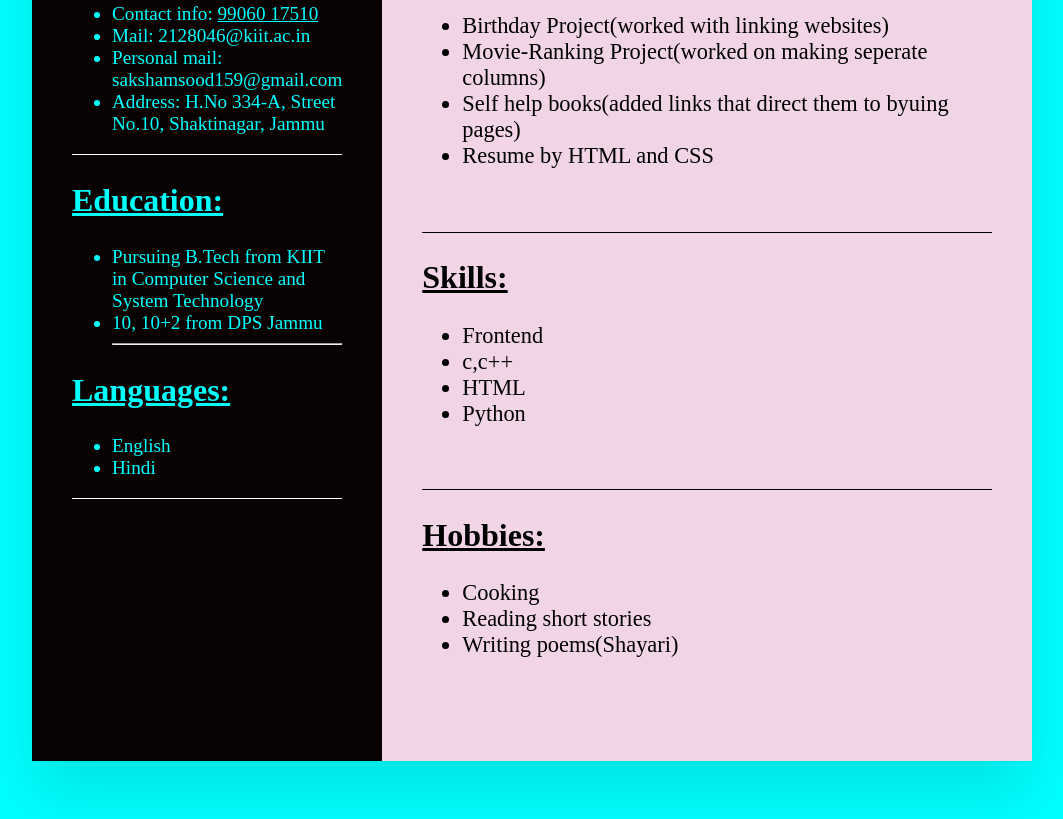
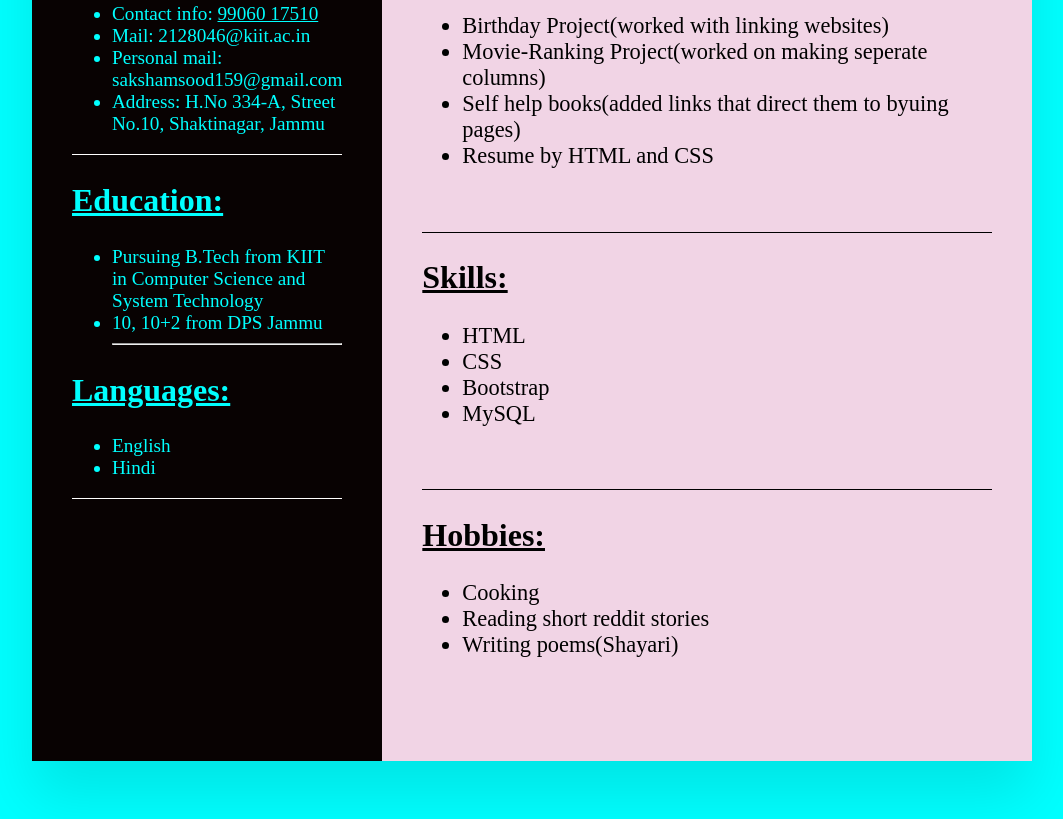
Before and after one commit to SEIZE159/Resume, a plain HTML site: page index.html in a window 1280 px wide. Shown: the part 462-1281 px from the top of the page, without its empty margins (108-1171 px from the left). Drawn offline with Linux system fonts and the light colour scheme.

Commit message:
Update index.html

```diff
--- a/index.html
+++ b/index.html
@@ -54,17 +54,17 @@
                 <div class="skills">
                     <h2><u>Skills:</u></h2>
                      <ul>
-                        <li>Frontend</li>
-                        <li>c,c++</li>
                         <li>HTML</li>
-                        <li>Python</li>
+                        <li>CSS</li>
+                        <li>Bootstrap</li>
+                        <li>MySQL</li>
                     </ul>
                 </div>
                 <div class="hobbies">
                     <h2><u>Hobbies:</u></h2>
                     <ul>
                         <li>Cooking</li>
-                        <li>Reading short stories</li>
+                        <li>Reading short reddit stories</li>
                         <li>Writing poems(Shayari)</li>
                     </ul>
                 </div>
```
